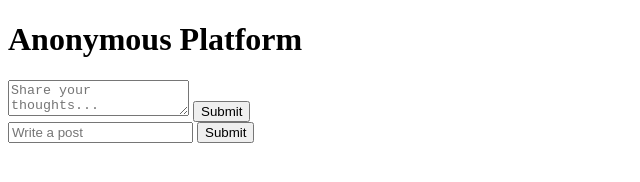
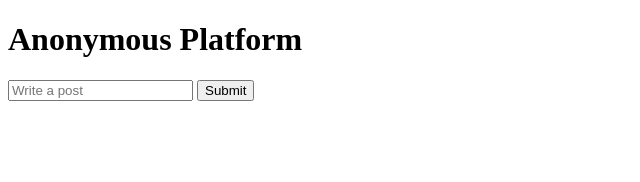
Before and after one commit to Marvejol/zeigeist, a website: page public/index.html in a window 1280 px wide. Shown: the whole page, without its empty margins (0-640 px from the left). Drawn offline with Linux system fonts and the light colour scheme; no server answers.

```diff
--- a/public/index.html
+++ b/public/index.html
@@ -9,10 +9,6 @@
 <body>
   <div id="app">
     <h1>Anonymous Platform</h1>
-    <div id="postForm">
-      <textarea id="postInput" placeholder="Share your thoughts..."></textarea>
-      <button onclick="submitPost()">Submit</button>
-    </div>
     <div id="post-container"></div>
 <input type="text" id="post-input" placeholder="Write a post">
 <button onclick="submitPost()">Submit</button>
```
